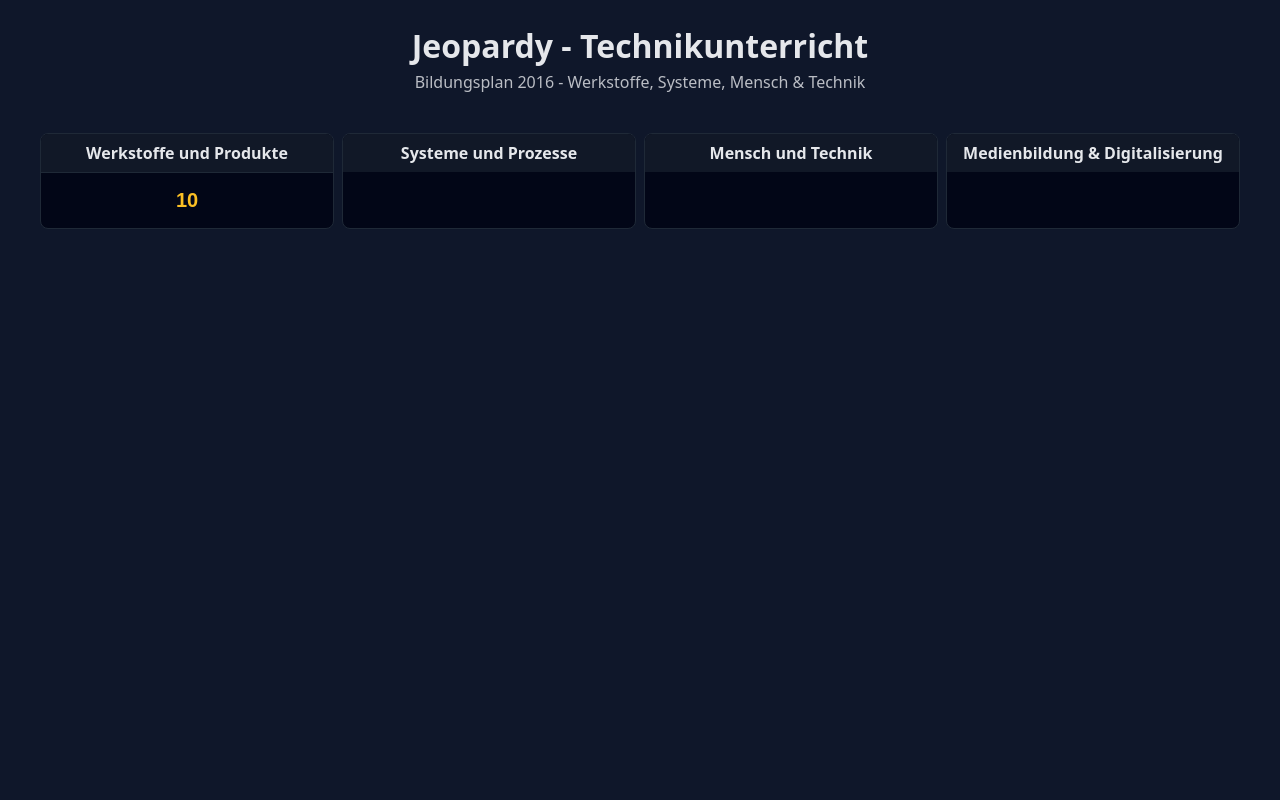
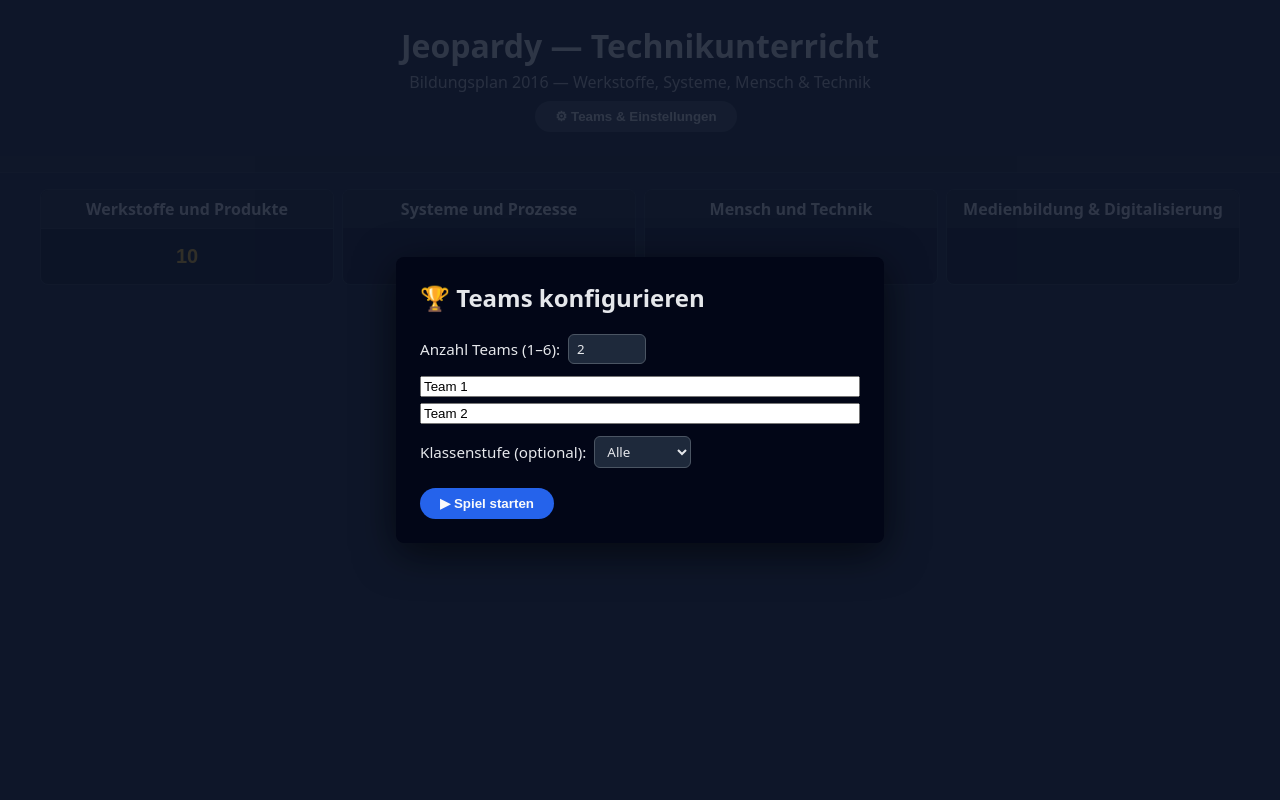
Before and after one commit to jbkunama1/trt.TechnikJeopardy, a Flask app: page /play in a window 1280 px wide. Run offline with Flask 3, Linux system fonts and the light colour scheme; data comes from the database, SQL or seed files in the repository; both versions use the stored data as it was after the commit; tables that the repository leaves empty hold one stand-in row (values such as "Sample post").

Commit message:
feat: 200 neue Fragen (Klasse 7-10) + Team-Konfigurations-UI mit Scoreboard

```diff
--- a/static/play.js
+++ b/static/play.js
@@ -1,35 +1,173 @@
-document.addEventListener("DOMContentLoaded", () => {
-  const tiles = document.querySelectorAll(".question-tile");
-  const modal = document.getElementById("question-modal");
-  const modalQuestion = document.getElementById("modal-question");
-  const modalAnswer = document.getElementById("modal-answer");
-  const showAnswerBtn = document.getElementById("show-answer");
-  const closeBtn = document.getElementById("close-modal");
+// ===== TEAM STATE =====
+let teams = [];
+let currentPoints = 0;
+let currentTile = null;
 
-  tiles.forEach((tile) => {
-    tile.addEventListener("click", async () => {
-      const id = tile.dataset.questionId;
-      const res = await fetch(`/api/question/${id}`);
-      if (!res.ok) return;
-      const data = await res.json();
-      modalQuestion.textContent = data.question_text;
-      modalAnswer.textContent = data.answer_text;
-      modalAnswer.classList.add("hidden");
-      modal.classList.remove("hidden");
-    });
+function saveTeams() {
+  localStorage.setItem('jeopardy_teams', JSON.stringify(teams));
+}
+
+function loadTeams() {
+  try {
+    const saved = localStorage.getItem('jeopardy_teams');
+    if (saved) teams = JSON.parse(saved);
+  } catch(e) { teams = []; }
+}
+
+// ===== SCOREBOARD =====
+function renderScoreboard() {
+  const sb = document.getElementById('scoreboard');
+  if (!teams.length) { sb.innerHTML = ''; return; }
+  sb.innerHTML = teams.map((t, i) =>
+    `<div class="team-card">
+      <span class="team-name">${escHtml(t.name)}</span>
+      <span class="team-score" id="score-${i}">${t.score}</span>
+      <div class="score-btns">
+        <button class="score-adj" onclick="adjustScore(${i}, 100)">+100</button>
+        <button class="score-adj" onclick="adjustScore(${i}, -100)">-100</button>
+      </div>
+    </div>`
+  ).join('');
+}
+
+window.adjustScore = (idx, delta) => {
+  teams[idx].score += delta;
+  saveTeams();
+  renderScoreboard();
+};
+
+// ===== SETUP MODAL =====
+const setupModal = document.getElementById('setup-modal');
+const teamCountInput = document.getElementById('team-count');
+const teamNameInputs = document.getElementById('team-name-inputs');
+const startBtn = document.getElementById('start-game');
+const settingsBtn = document.getElementById('settings-btn');
+
+function buildNameInputs() {
+  const n = parseInt(teamCountInput.value) || 2;
+  teamNameInputs.innerHTML = '';
+  for (let i = 0; i < n; i++) {
+    const existing = teams[i] ? teams[i].name : `Team ${i + 1}`;
+    teamNameInputs.innerHTML +=
+      `<input class="team-name-input" type="text" placeholder="Team ${i+1}" value="${escHtml(existing)}" maxlength="24">`;
+  }
+}
+
+teamCountInput.addEventListener('input', buildNameInputs);
+
+startBtn.addEventListener('click', () => {
+  const inputs = document.querySelectorAll('.team-name-input');
+  teams = Array.from(inputs).map((inp, i) => ({
+    name: inp.value.trim() || `Team ${i+1}`,
+    score: teams[i] ? teams[i].score : 0
+  }));
+  saveTeams();
+  renderScoreboard();
+  setupModal.classList.add('hidden');
+  applyGradeFilter();
+});
+
+settingsBtn.addEventListener('click', () => {
+  teamCountInput.value = teams.length || 2;
+  buildNameInputs();
+  setupModal.classList.remove('hidden');
+});
+
+// ===== GRADE FILTER =====
+function applyGradeFilter() {
+  const grade = document.getElementById('grade-filter').value;
+  document.querySelectorAll('.question-tile').forEach(tile => {
+    if (!tile.disabled) {
+      // store original display
+      tile.style.display = '';
+    }
   });
+  if (!grade) return;
+  // We need grade info per tile; fetch via API on hover is too slow.
+  // Instead filter tiles: already answered tiles stay hidden.
+  // Grade filter is a best-effort visual hint on setup screen only.
+}
 
-  showAnswerBtn.addEventListener("click", () => {
-    modalAnswer.classList.remove("hidden");
-  });
+// ===== QUESTION MODAL =====
+const modal = document.getElementById('question-modal');
+const modalQuestion = document.getElementById('modal-question');
+const modalAnswer = document.getElementById('modal-answer');
+const modalGradeBadge = document.getElementById('modal-grade-badge');
+const showAnswerBtn = document.getElementById('show-answer');
+const closeBtn = document.getElementById('close-modal');
+const noPointsBtn = document.getElementById('no-points-btn');
+const teamScoreButtons = document.getElementById('team-score-buttons');
+const pointsSection = document.getElementById('points-section');
 
-  closeBtn.addEventListener("click", () => {
-    modal.classList.add("hidden");
-    tiles.forEach((t) => {
-      if (t.dataset.questionId === modal.dataset.currentId) {
-        t.disabled = true;
-        t.style.opacity = "0.3";
-      }
-    });
+function escHtml(str) {
+  return String(str).replace(/&/g,'&amp;').replace(/</g,'&lt;').replace(/>/g,'&gt;').replace(/"/g,'&quot;');
+}
+
+function buildTeamScoreButtons(points) {
+  if (!teams.length) {
+    teamScoreButtons.innerHTML = '<em style="opacity:.6">Keine Teams konfiguriert.</em>';
+    return;
+  }
+  teamScoreButtons.innerHTML = teams.map((t, i) =>
+    `<button class="btn-team-score" onclick="awardPoints(${i}, ${points})">
+      +${points} &rarr; ${escHtml(t.name)}
+    </button>`
+  ).join('');
+}
+
+window.awardPoints = (teamIdx, points) => {
+  teams[teamIdx].score += points;
+  saveTeams();
+  renderScoreboard();
+  closeModal();
+};
+
+function closeModal() {
+  if (currentTile) {
+    currentTile.disabled = true;
+    currentTile.style.opacity = '0.25';
+  }
+  modal.classList.add('hidden');
+  pointsSection.classList.add('hidden');
+  modalAnswer.classList.add('hidden');
+  currentTile = null;
+  currentPoints = 0;
+}
+
+closeBtn.addEventListener('click', closeModal);
+noPointsBtn.addEventListener('click', closeModal);
+
+showAnswerBtn.addEventListener('click', () => {
+  modalAnswer.classList.remove('hidden');
+  pointsSection.classList.remove('hidden');
+  buildTeamScoreButtons(currentPoints);
+});
+
+// ===== TILE CLICKS =====
+document.querySelectorAll('.question-tile').forEach(tile => {
+  tile.addEventListener('click', async () => {
+    currentTile = tile;
+    const id = tile.dataset.questionId;
+    const res = await fetch(`/api/question/${id}`);
+    if (!res.ok) return;
+    const data = await res.json();
+    currentPoints = data.points;
+    modalQuestion.textContent = data.question_text;
+    modalAnswer.textContent = data.answer_text;
+    modalGradeBadge.textContent = data.grade_level ? `Klasse ${data.grade_level}` : '';
+    modalAnswer.classList.add('hidden');
+    pointsSection.classList.add('hidden');
+    modal.classList.remove('hidden');
   });
 });
+
+// ===== INIT =====
+loadTeams();
+buildNameInputs();
+if (!teams.length) {
+  // Show setup on first load
+  setupModal.classList.remove('hidden');
+} else {
+  setupModal.classList.add('hidden');
+  renderScoreboard();
+}
--- a/static/styles.css
+++ b/static/styles.css
@@ -70,6 +70,7 @@ body.bg {
   display: flex;
   align-items: center;
   justify-content: center;
+  z-index: 100;
 }
 
 .modal-backdrop.hidden {
@@ -80,9 +81,124 @@ body.bg {
   background: #020617;
   padding: 1.5rem;
   border-radius: 0.5rem;
-  max-width: 600px;
+  max-width: 620px;
   width: 90%;
   box-shadow: 0 10px 40px rgba(0, 0, 0, 0.6);
+}
+
+.setup-modal-inner {
+  max-width: 440px;
+}
+
+.setup-label {
+  display: flex;
+  align-items: center;
+  font-size: 0.95rem;
+  margin-top: 0.5rem;
+}
+
+.setup-label input,
+.setup-label select {
+  border-radius: 0.375rem;
+  border: 1px solid #4b5563;
+  padding: 0.3rem 0.5rem;
+  background: #1e293b;
+  color: #e5e7eb;
+  font-family: inherit;
+}
+
+/* ===== SCOREBOARD ===== */
+.scoreboard {
+  display: flex;
+  flex-wrap: wrap;
+  gap: 0.5rem;
+  justify-content: center;
+  padding: 0.5rem 1rem;
+  background: #111827;
+  border-bottom: 1px solid #1f2937;
+}
+
+.team-card {
+  background: #1e293b;
+  border: 1px solid #334155;
+  border-radius: 0.5rem;
+  padding: 0.4rem 0.75rem;
+  display: flex;
+  align-items: center;
+  gap: 0.5rem;
+  min-width: 160px;
+}
+
+.team-name {
+  font-weight: 600;
+  font-size: 0.9rem;
+  flex: 1;
+}
+
+.team-score {
+  font-size: 1.2rem;
+  font-weight: 700;
+  color: #fbbf24;
+  min-width: 2.5rem;
+  text-align: right;
+}
+
+.score-btns {
+  display: flex;
+  flex-direction: column;
+  gap: 2px;
+}
+
+.score-adj {
+  background: #374151;
+  border: none;
+  border-radius: 3px;
+  color: #e5e7eb;
+  font-size: 0.7rem;
+  padding: 1px 5px;
+  cursor: pointer;
+}
+
+.score-adj:hover {
+  background: #4b5563;
+}
+
+/* ===== GRADE BADGE ===== */
+.grade-badge {
+  display: inline-block;
+  background: #1d4ed8;
+  color: #fff;
+  font-size: 0.75rem;
+  font-weight: 600;
+  padding: 2px 10px;
+  border-radius: 999px;
+  margin-bottom: 0.25rem;
+}
+
+/* ===== TEAM SCORE BUTTONS ===== */
+.points-section {
+  margin-top: 0.75rem;
+  border-top: 1px solid #1f2937;
+  padding-top: 0.75rem;
+}
+
+.btn-team-score {
+  display: block;
+  width: 100%;
+  margin-bottom: 0.4rem;
+  background: #15803d;
+  color: #fff;
+  border: none;
+  border-radius: 0.375rem;
+  padding: 0.45rem 1rem;
+  font-size: 0.95rem;
+  font-weight: 600;
+  cursor: pointer;
+  text-align: left;
+}
+
+.btn-team-score:hover {
+  background: #16a34a;
 }
 
 .btn-primary,
@@ -173,4 +289,10 @@ body.bg {
     font-size: 1rem;
     padding: 0.75rem 0;
   }
+  .scoreboard {
+    gap: 0.35rem;
+  }
+  .team-card {
+    min-width: 120px;
+  }
 }
--- a/templates/play.html
+++ b/templates/play.html
@@ -7,12 +7,44 @@
   <link href="{{ url_for('static', filename='styles.css') }}" rel="stylesheet">
 </head>
 <body class="bg">
+
+  <!-- ===== TEAM-SETUP MODAL ===== -->
+  <div id="setup-modal" class="modal-backdrop">
+    <div class="modal setup-modal-inner">
+      <h2 style="margin-top:0">&#127942; Teams konfigurieren</h2>
+      <label class="setup-label">
+        Anzahl Teams (1–6):
+        <input id="team-count" type="number" min="1" max="6" value="2" style="width:60px;margin-left:.5rem">
+      </label>
+      <div id="team-name-inputs" style="margin-top:.75rem;display:flex;flex-direction:column;gap:.4rem"></div>
+      <label class="setup-label" style="margin-top:.75rem">
+        Klassenstufe (optional):
+        <select id="grade-filter" style="margin-left:.5rem">
+          <option value="">Alle</option>
+          <option value="7">Klasse 7</option>
+          <option value="8">Klasse 8</option>
+          <option value="9">Klasse 9</option>
+          <option value="10">Klasse 10</option>
+        </select>
+      </label>
+      <div style="margin-top:1.25rem">
+        <button id="start-game" class="btn-primary">&#9654; Spiel starten</button>
+      </div>
+    </div>
+  </div>
+
+  <!-- ===== HEADER ===== -->
   <header class="header">
-    <h1>Jeopardy - Technikunterricht</h1>
-    <p>Bildungsplan 2016 - Werkstoffe, Systeme, Mensch &amp; Technik</p>
+    <h1>Jeopardy &mdash; Technikunterricht</h1>
+    <p>Bildungsplan 2016 &mdash; Werkstoffe, Systeme, Mensch &amp; Technik</p>
+    <button id="settings-btn" class="btn-secondary" style="margin-top:.5rem">&#9881; Teams &amp; Einstellungen</button>
   </header>
+
+  <!-- ===== SCOREBOARD ===== -->
+  <div id="scoreboard" class="scoreboard"></div>
+
   <main class="main">
-    <section class="gameboard">
+    <section class="gameboard" id="gameboard">
       {% for cid, col in gameboard.items() %}
         <div class="category">
           <div class="category-title">{{ col.category_name }}</div>
@@ -24,12 +56,22 @@
     </section>
   </main>
 
+  <!-- ===== FRAGEN-MODAL ===== -->
   <div id="question-modal" class="modal-backdrop hidden">
     <div class="modal">
-      <h2 id="modal-question"></h2>
+      <div id="modal-grade-badge" class="grade-badge"></div>
+      <h2 id="modal-question" style="margin-top:.5rem"></h2>
       <button id="show-answer" class="btn-primary">Antwort anzeigen</button>
-      <p id="modal-answer" class="hidden"></p>
-      <button id="close-modal" class="btn-secondary">Schliessen</button>
+      <p id="modal-answer" class="hidden" style="margin-top:.75rem"></p>
+
+      <!-- Punkte-Vergabe -->
+      <div id="points-section" class="hidden points-section">
+        <p style="margin:.75rem 0 .4rem;font-weight:600">Punkte vergeben an:</p>
+        <div id="team-score-buttons"></div>
+        <button id="no-points-btn" class="btn-secondary" style="margin-top:.5rem">Niemand &mdash; schliessen</button>
+      </div>
+
+      <button id="close-modal" class="btn-secondary" style="margin-top:.75rem">Schliessen</button>
     </div>
   </div>
 
```
Also changed, not shown: seed_questions_extra.sql (added, +180 -0 lines).
